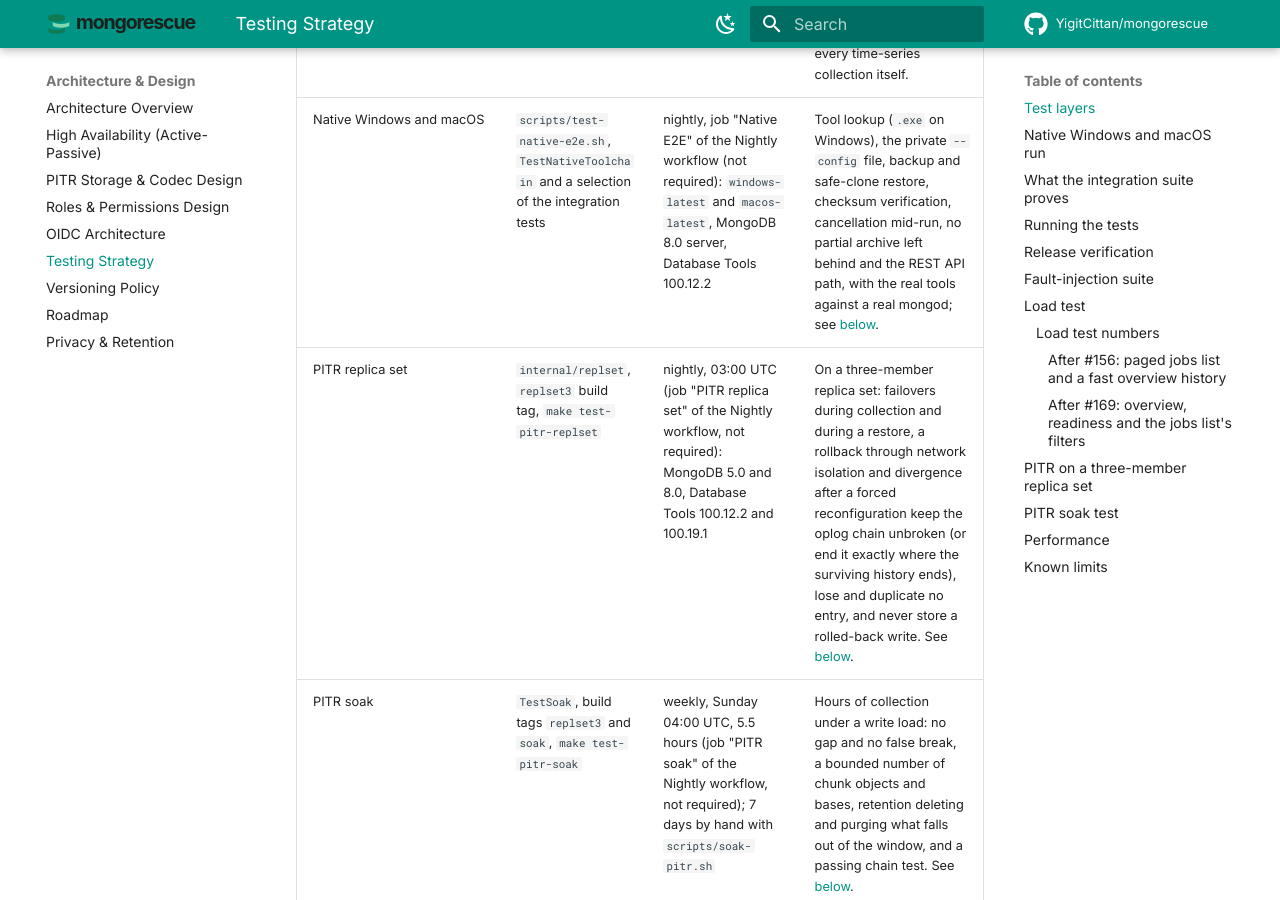
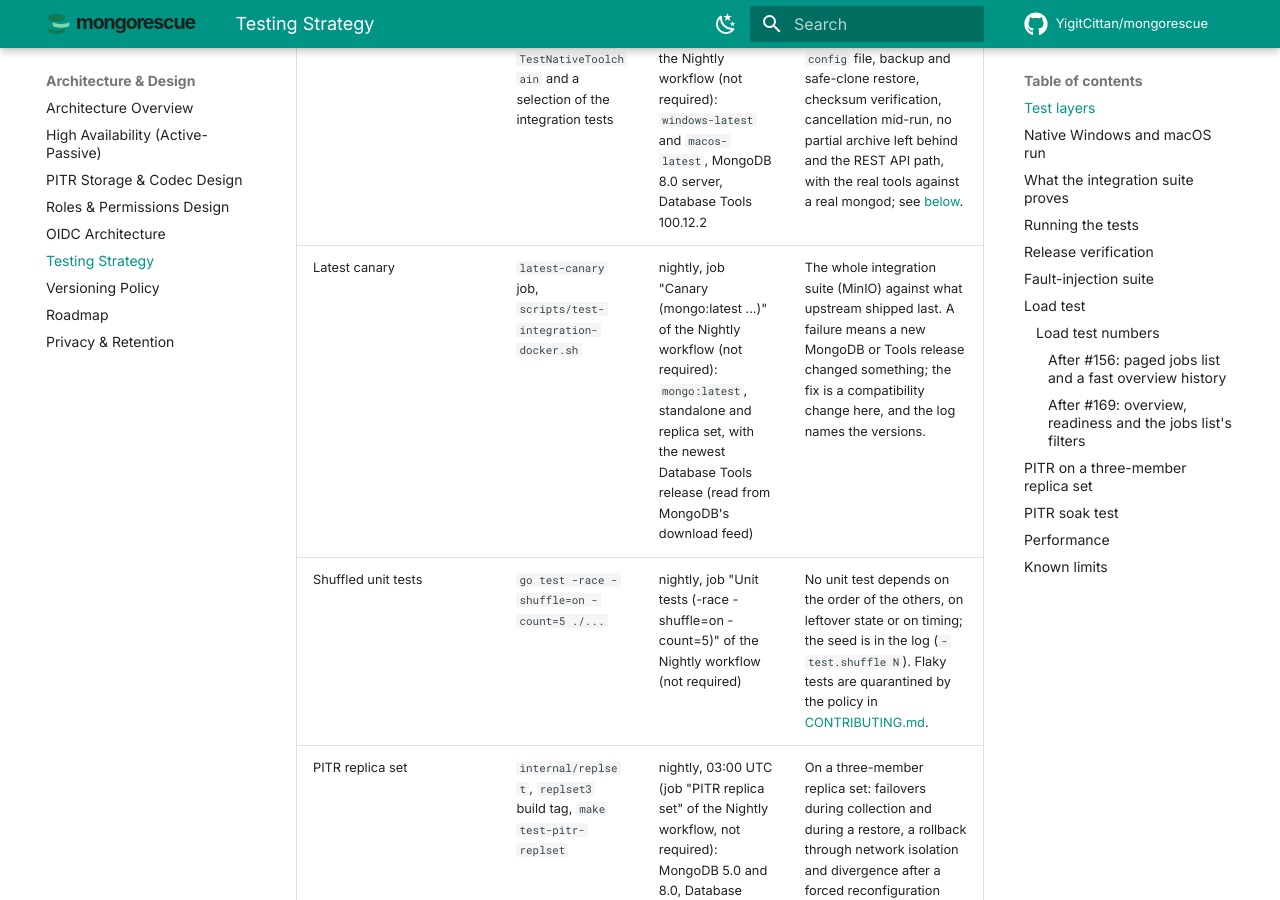
Before and after one commit to YigitCittan/mongorescue, an MkDocs documentation site: the page built from docs/testing.md, in a window 1280 px wide and 900 px high, scrolled down 3470 px. Built offline with MkDocs 1.6.1 and Material for MkDocs 9.7.7, drawn with Linux system fonts in a browser that asks for light colours; comment, search, counter and statistics services are not loaded.

Commit message:
ci(nightly): shuffled race run, failure issues and a quarantine policy
The Nightly workflow runs the unit tests with -race -shuffle=on -count=5 and gains a report-failures job: when any job fails on main it creates the ci-nightly-failure label if missing and opens or comments on an issue that links the run. CONTRIBUTING.md documents the response (look within a working day), the canary exception and the quarantine policy (t.Skip with an issue reference, fixed or deleted within two weeks, never for security invariants). A local -race -shuffle=on -count=2 run of every package found no order-dependent test. The CHANGELOG records the whole of #237.

Closes #237

Co-Authored-By: Claude Opus 5.5 <noreply@anthropic.com>
Signed-off-by: Yigit Cittan <110293872+YigitCittan@users.noreply.github.com>

```diff
--- a/docs/testing.md
+++ b/docs/testing.md
@@ -16,6 +16,8 @@ MongoRescue exists to give back the data it was given. This page lists what the
 | Cloud | the same suites against AWS S3, R2, B2, Spaces, Wasabi | pushes to `main` (maintainer secrets) | Storage conformance, round trips, the HTTP API, fidelity and corruption detection on real providers. |
 | Cross-version restore | `TestCrossVersionRestore` (`internal/integration`), `MONGO_CROSS_SOURCE_IMAGE` of `scripts/test-integration-docker.sh` | nightly, job "Cross-version restore" of the Nightly workflow (not required): backup from MongoDB 5.0 and 6.0, restore into 8.0 | The fidelity database (collection options, every index and BSON type, a time-series collection, views) backed up with the real `mongodump` from an older server restores into the safe clone of a newer one and equals the source, with and without gzip. The one tolerated difference is the (meta, time) index that MongoDB 6.3+ adds to every time-series collection itself. |
 | Native Windows and macOS | `scripts/test-native-e2e.sh`, `TestNativeToolchain` and a selection of the integration tests | nightly, job "Native E2E" of the Nightly workflow (not required): `windows-latest` and `macos-latest`, MongoDB 8.0 server, Database Tools 100.12.2 | Tool lookup (`.exe` on Windows), the private `--config` file, backup and safe-clone restore, checksum verification, cancellation mid-run, no partial archive left behind and the REST API path, with the real tools against a real mongod; see [below](#native-windows-and-macos-run). |
+| Latest canary | `latest-canary` job, `scripts/test-integration-docker.sh` | nightly, job "Canary (mongo:latest ...)" of the Nightly workflow (not required): `mongo:latest`, standalone and replica set, with the newest Database Tools release (read from MongoDB's download feed) | The whole integration suite (MinIO) against what upstream shipped last. A failure means a new MongoDB or Tools release changed something; the fix is a compatibility change here, and the log names the versions. |
+| Shuffled unit tests | `go test -race -shuffle=on -count=5 ./...` | nightly, job "Unit tests (-race -shuffle=on -count=5)" of the Nightly workflow (not required) | No unit test depends on the order of the others, on leftover state or on timing; the seed is in the log (`-test.shuffle N`). Flaky tests are quarantined by the policy in [CONTRIBUTING.md](../CONTRIBUTING.md#flaky-tests-and-nightly-failures). |
 | PITR replica set | `internal/replset`, `replset3` build tag, `make test-pitr-replset` | nightly, 03:00 UTC (job "PITR replica set" of the Nightly workflow, not required): MongoDB 5.0 and 8.0, Database Tools 100.12.2 and 100.19.1 | On a three-member replica set: failovers during collection and during a restore, a rollback through network isolation and divergence after a forced reconfiguration keep the oplog chain unbroken (or end it exactly where the surviving history ends), lose and duplicate no entry, and never store a rolled-back write. See [below](#pitr-on-a-three-member-replica-set). |
 | PITR soak | `TestSoak`, build tags `replset3` and `soak`, `make test-pitr-soak` | weekly, Sunday 04:00 UTC, 5.5 hours (job "PITR soak" of the Nightly workflow, not required); 7 days by hand with `scripts/soak-pitr.sh` | Hours of collection under a write load: no gap and no false break, a bounded number of chunk objects and bases, retention deleting and purging what falls out of the window, and a passing chain test. See [below](#pitr-soak-test). |
 | Large data | `TestThroughputAndMemory` with `MONGORESCUE_TEST_LARGE=1` | nightly, 03:00 UTC, on every MongoDB version | About 2 GiB streams through backup and restore with peak process memory below 256 MiB; throughput is reported. |
```
Also changed, not shown: CHANGELOG.md (+1 -0 lines), CONTRIBUTING.md (+7 -1 lines), 1 other file.
